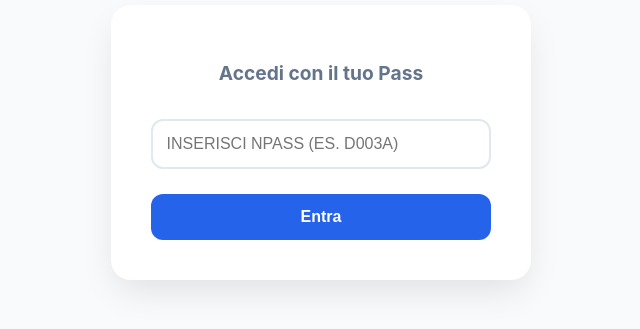
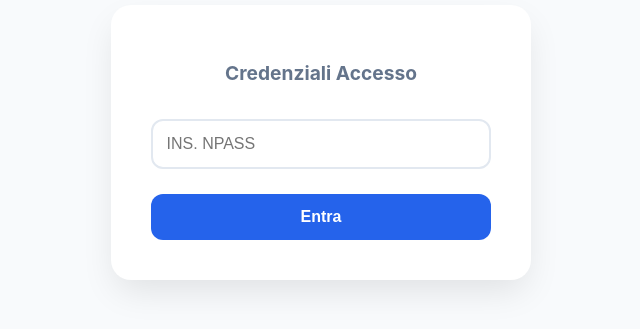
Before and after one commit to giorgiosambataro-am/ParkingCLF-AM, a website: page public/index.html in a window 1280 px wide. Shown: the part 289-618 px from the top of the page, without its empty margins (319-959 px from the left). Drawn offline with Linux system fonts and the light colour scheme.

Commit message:
Add files via upload

```diff
--- a/public/index.html
+++ b/public/index.html
@@ -11,8 +11,8 @@
         <h1>Parcheggio C.L. Fontanarossa</h1>
 
         <div id="login-section" class="card">
-            <h2>Accedi con il tuo Pass</h2>
-            <input type="text" id="npass" placeholder="Inserisci NPASS (es. D003A)" style="text-transform: uppercase;">
+            <h2>Credenziali Accesso</h2>
+            <input type="text" id="npass" placeholder="Ins. NPASS" style="text-transform: uppercase;">
             <button onclick="verificaAccesso()">Entra</button>
         </div>
 
```
